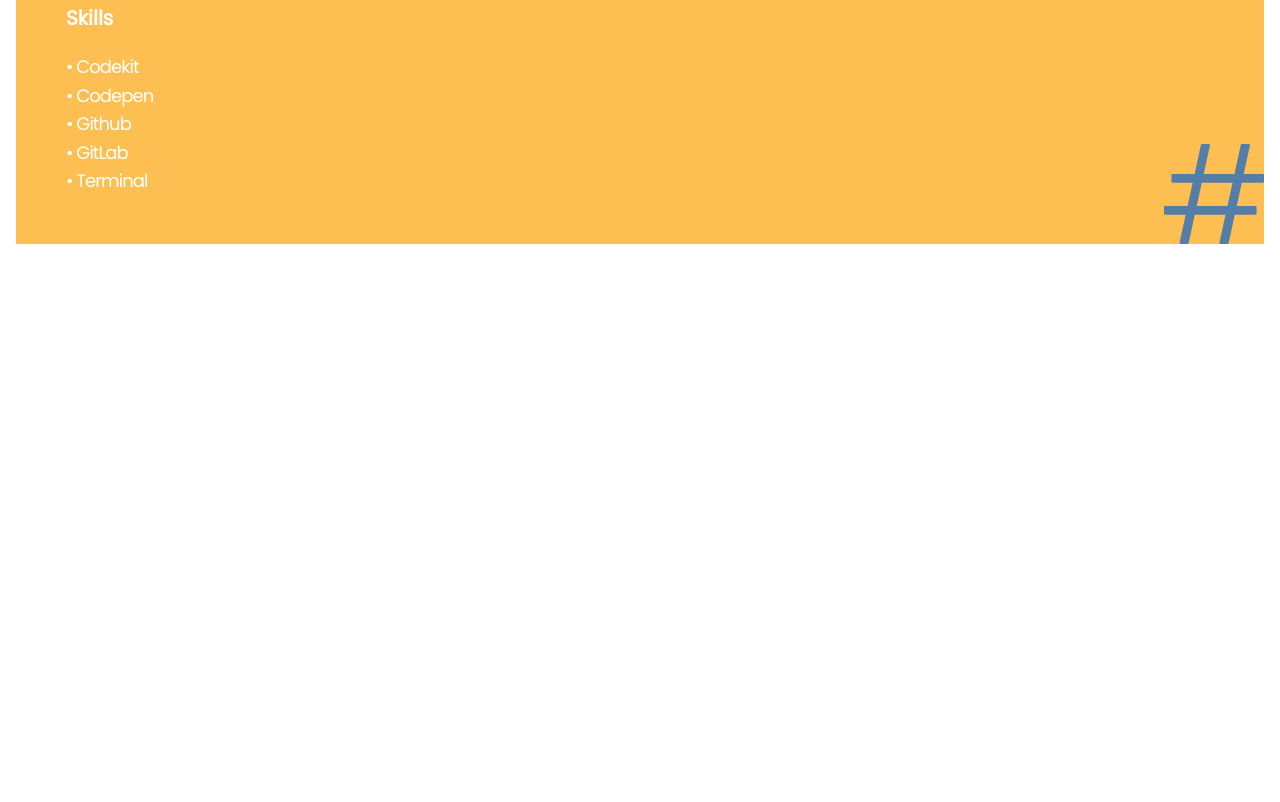
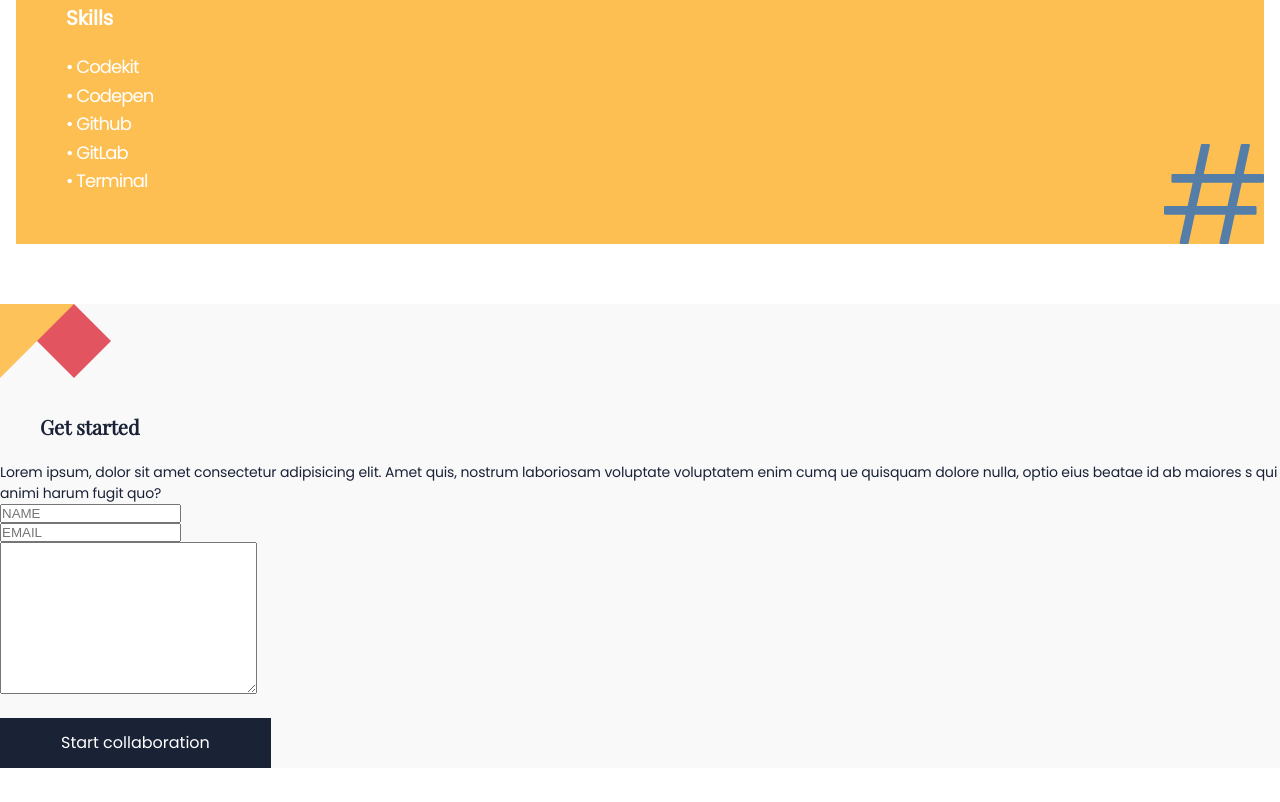
Before and after one commit to devtochit/MicroversePortfolioProject, a website: page index.html in a window 1280 px wide. Shown: the part 7199-8001 px from the top of the page. Before the commit the page ends 7493 px from the top, so only its background shows below. Drawn offline with nearby package versions, Linux system fonts and the light colour scheme.

Commit message:
fixed some bug

```diff
--- a/index.html
+++ b/index.html
@@ -179,7 +179,28 @@
             </div>
 
 
-            <div></div>
+            <div class="form-section">
+          <img src="/assert/image_geometry_1.png" alt="">
+                    <section class="section">
+                        <h1 class="section-h"> Get started</h1>
+                        <p class="section-p"> Lorem ipsum, dolor sit amet consectetur adipisicing elit. Amet quis, nostrum laboriosam voluptate voluptatem enim cumq
+                            ue quisquam dolore nulla, optio eius beatae id ab maiores s
+                            qui animi harum fugit quo?</p>
+                    </section>
+                    <form action="submit">
+                     <ul><li>
+                         <input type="name" placeholder="NAME">
+                     </li>
+                    <li> <input type="email" placeholder="EMAIL"></li>
+                    <li><textarea name="" id="" cols="30" rows="10"></textarea></li>
+                    </ul>
+                    <button type="button" class="btn profilelin">
+                        <span class="toprofile">Start collaboration</span>
+                    </button>
+
+                    </form>
+
+            </div>
         </div>
     </section>
 </body>
--- a/style.css
+++ b/style.css
@@ -277,3 +277,34 @@
   width: 100px;
   height: 100px;
 }
+
+.form-section {
+  margin-top: 60px;
+  background: #f9f9fa;
+color: #1a2236;
+}
+
+section {
+
+}
+
+.section-h{
+  font-family: 'Playfair Display', sans-serif;
+  font-style: normal;
+  font-weight: 400;
+  font-size: 100;
+  line-height: 100%;
+  color: #1a2236;
+  margin-left: 40px;
+  margin-top: 30px;
+  width: 249px;
+height: 50px;
+}
+.section-p{
+  font-family: 'Poppins';
+font-style: normal;
+font-weight: 400;
+font-size: 14px;
+line-height: 21px;
+letter-spacing: -0.01em;
+}
```
Also changed, not shown: package.json (+0 -28 lines).
